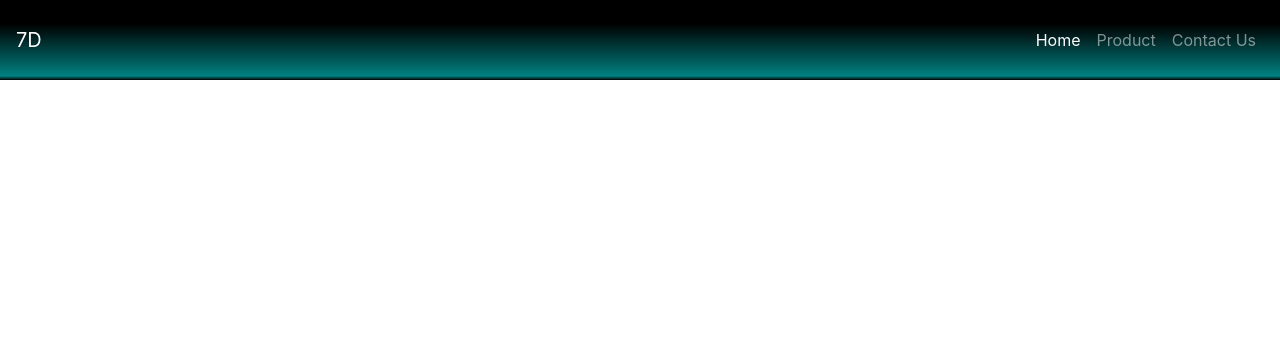
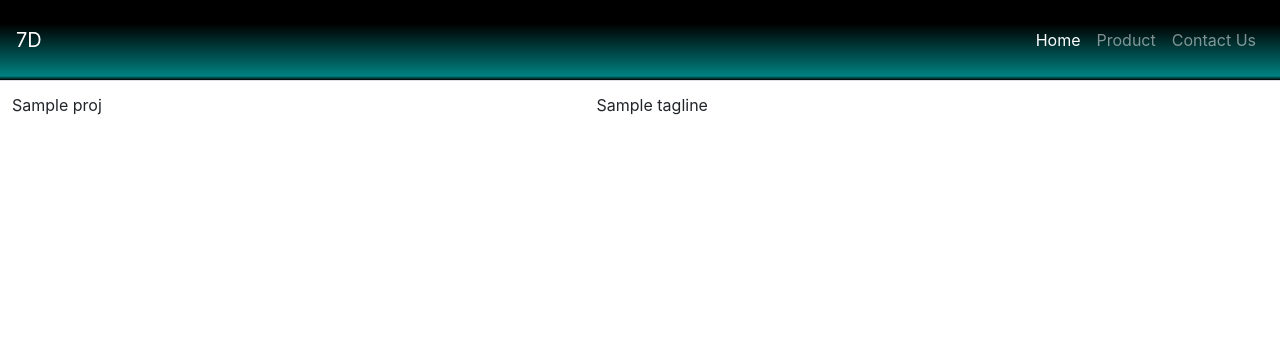
Before and after one commit to s-gunalan/7d-django-azure, a Python web app: template portfolio/templates/base.html in a window 1280 px wide. Shown: the top 340 px of the page. Run offline with Jinja, Linux system fonts and the light colour scheme; the template is opened without the code that fills it: most values are stand-ins (such as "Sample title", 1, 10 or a date in 2020); some libraries are stand-ins or nearby versions.

Commit message:
Add files via upload

```diff
--- a/portfolio/templates/base.html
+++ b/portfolio/templates/base.html
@@ -34,6 +34,19 @@ background:  linear-gradient(black 0%, black 30%,#008080 95%,  black 100%);
 </nav>
 
     {% block content %}
+<table class="table">
+  <thead>
+
+  </thead>
+  <tbody>
+  {% for proj in proj_list %}
+  <tr>
+    <td>{{proj.Name}}</td>
+    <td>{{proj.Tagline}}</td>
+  </tr>
+  {% endfor %}
+  </tbody>
+</table>
     {% endblock %}
 
 </body>
```
Also changed, not shown: portfolio/views.py (+6 -2 lines).
